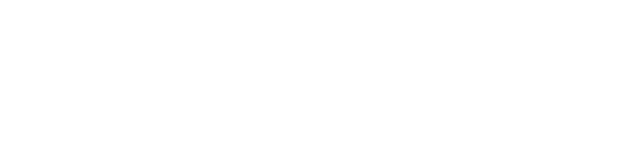
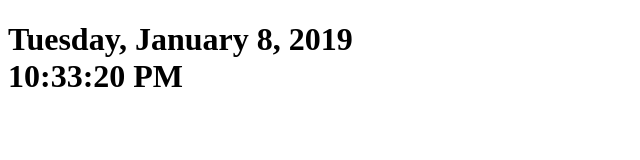
Before and after one commit to bt93/clock-app, a plain HTML site: page index.html in a window 1280 px wide. Shown: the whole page, without its empty margins (0-640 px from the left). Drawn offline with Linux system fonts and the light colour scheme.

Commit message:
input time on document

```diff
--- a/index.html
+++ b/index.html
@@ -4,6 +4,7 @@
 		<title>Clock</title>
 	</head>
 	<body>
+		<h1 id="time"></h1>
 		<script src="js/app.js"></script>
 	</body>
 </html>
--- a/js/app.js
+++ b/js/app.js
@@ -14,6 +14,7 @@
 	let sec = d.getSeconds();
 	let isAmPm = "AM";
 	let currentTime;
+	let formatedTime;
 
 	if (hr > 12) {
 		hr -= 12;
@@ -33,13 +34,17 @@
 		sec = '0' + sec;
 	}
 
-	currentTime = `${day}, ${month} ${date}, ${year}\n${hr}:${min}:${sec} ${isAmPm}`;
+	currentTime = `${day}, ${month} ${date}, ${year}<div>${hr}:${min}:${sec} ${isAmPm}<div>`;
 	return currentTime;
 }
+
+let h1 = document.getElementById('time');
 // Calls curent time
-getTime();
+formatedTime = getTime();
+h1.innerHTML = formatedTime;
 
 // Recals getTime() every .5 seconds
 setInterval(function() {
-	getTime();
-},500);
+	formatedTime = getTime();
+	h1.innerHTML = formatedTime;
+},100);
```
